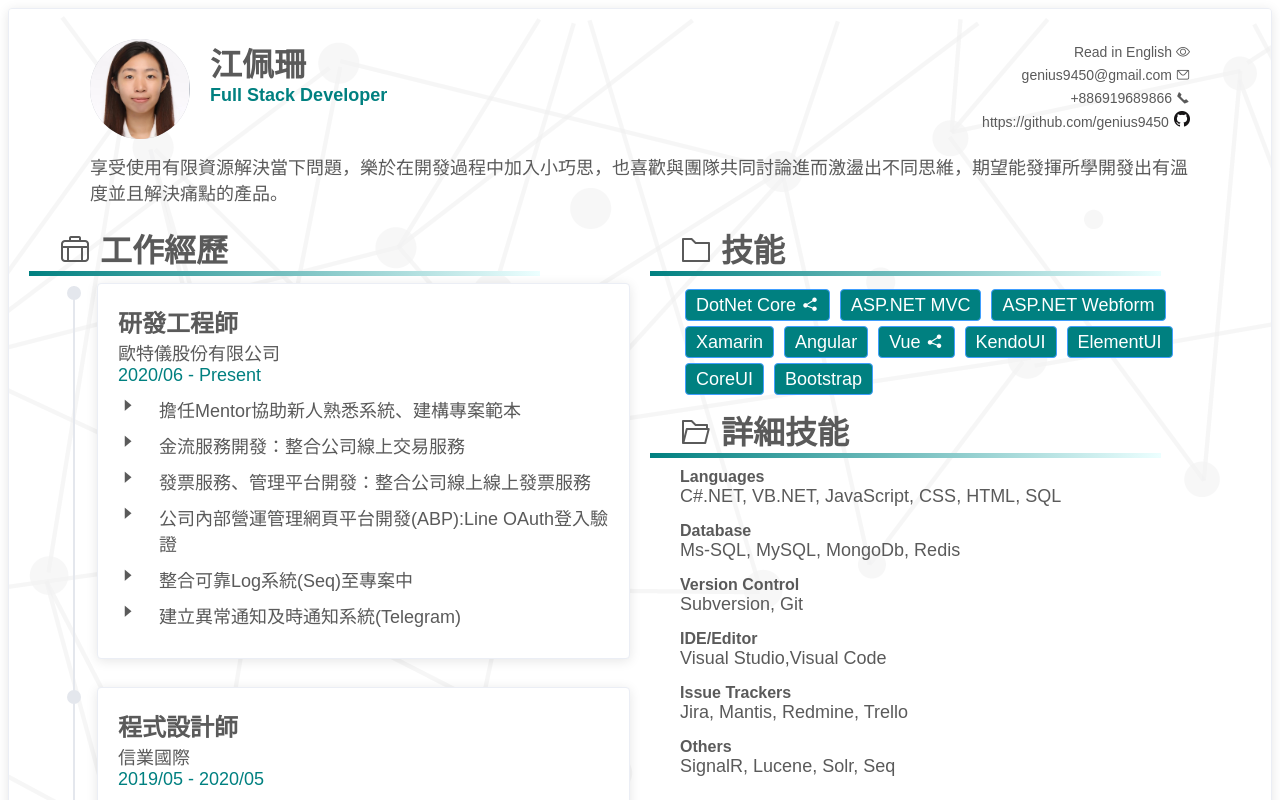
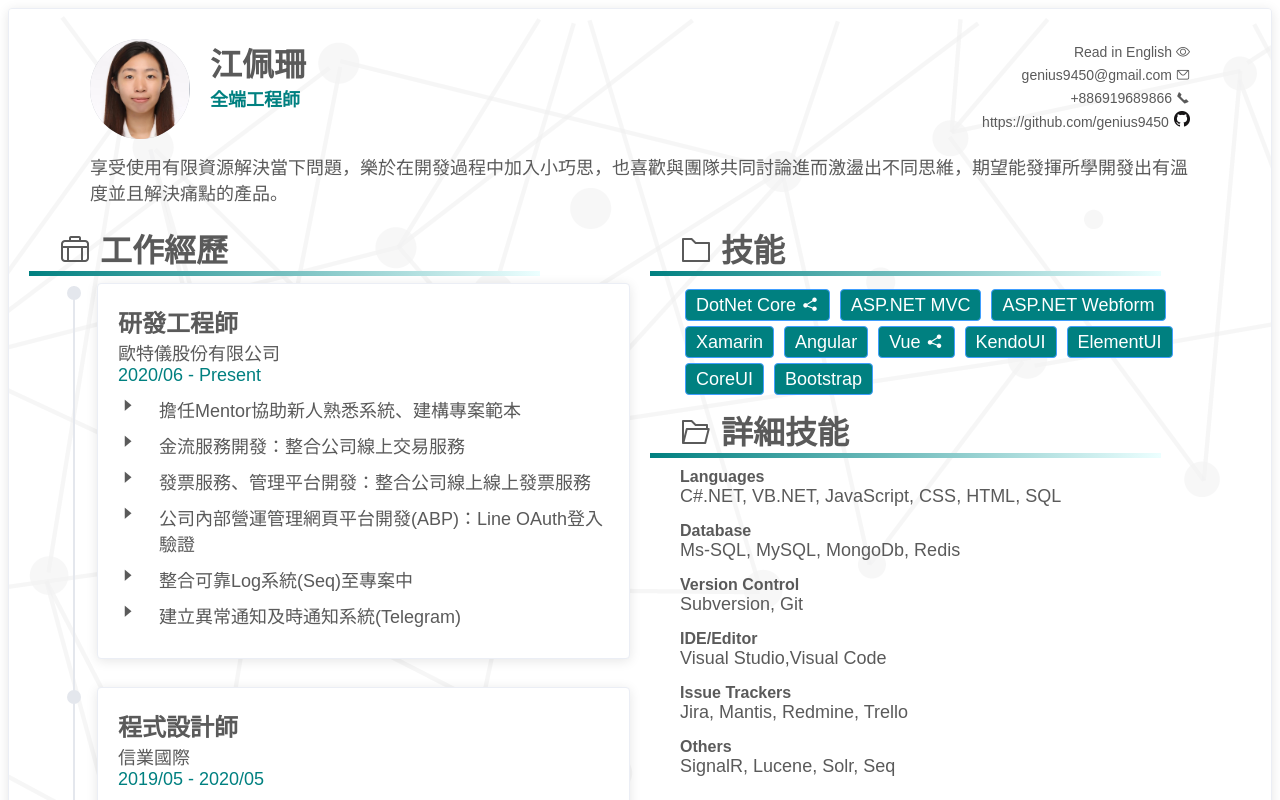
Before and after one commit to genius9450/resume, a Vue app: page / in a window 1280 px wide. Shown: the top 800 px of the page. Built offline with nearby package versions, Linux system fonts and the light colour scheme.

Commit message:
新增名稱、title 多國語系

```diff
--- a/src/components/PersonalInfo.vue
+++ b/src/components/PersonalInfo.vue
@@ -93,8 +93,8 @@ export default {
   name: 'PersonalInfo',
   data: function(){
     return {
-      name: '江佩珊',
-      title: 'Full Stack Developer',
+      name: this.$i18n.t('myName'),
+      title: this.$i18n.t('myTitle'),
       email: 'genius9450@gmail.com',
       phone: '+886919689866',
       github: 'https://github.com/genius9450',
@@ -108,11 +108,6 @@ export default {
     },
     switchLangUrl: function() {
       return localStorage.getItem('lang') == 'zh' ? '?lang=en' : '?lang=zh';
-    }
-  },
-  methods: {
-    switchLang: function() {
-
     }
   }
 }
--- a/src/lang/en.json
+++ b/src/lang/en.json
@@ -1,4 +1,7 @@
 {
+    "myName": "PEI-SHAN JIANG",
+    "myTitle": "Full Stack Developer",
+
     "workExperience": "WORK EXPERIENCE",
     "developmentEngineer": "Development Engineer",
     "programmer": "Programmer",
@@ -9,7 +12,7 @@
     "altob_task1": "Served as Mentor to assist colleague to solve development problems, establish the project template",
     "altob_task2": "Project Development - Cash flow：Integrate online trading services",
     "altob_task3": "Project Development - Invoice：Integrate online and offline invoice services",
-    "altob_task4": "Project Development - Website(Management):Develop with ABP, and implement Line OAuth login",
+    "altob_task4": "Project Development - Website(Management)：Develop with ABP, and implement Line OAuth login",
     "altob_task5": "Integrate a reliable log system(using Seq) into project",
     "altob_task6": "Establish an exception notification system(using Telegram)",
 
--- a/src/lang/zh.json
+++ b/src/lang/zh.json
@@ -1,4 +1,7 @@
 {
+    "myName": "江佩珊",
+    "myTitle": "全端工程師",
+
     "workExperience": "工作經歷",
     "developmentEngineer": "研發工程師",
     "programmer": "程式設計師",
@@ -9,7 +12,7 @@
     "altob_task1": "擔任Mentor協助新人熟悉系統、建構專案範本",
     "altob_task2": "金流服務開發：整合公司線上交易服務",
     "altob_task3": "發票服務、管理平台開發：整合公司線上線上發票服務",
-    "altob_task4": "公司內部營運管理網頁平台開發(ABP):Line OAuth登入驗證",
+    "altob_task4": "公司內部營運管理網頁平台開發(ABP)：Line OAuth登入驗證",
     "altob_task5": "整合可靠Log系統(Seq)至專案中",
     "altob_task6": "建立異常通知及時通知系統(Telegram)",
 
```
